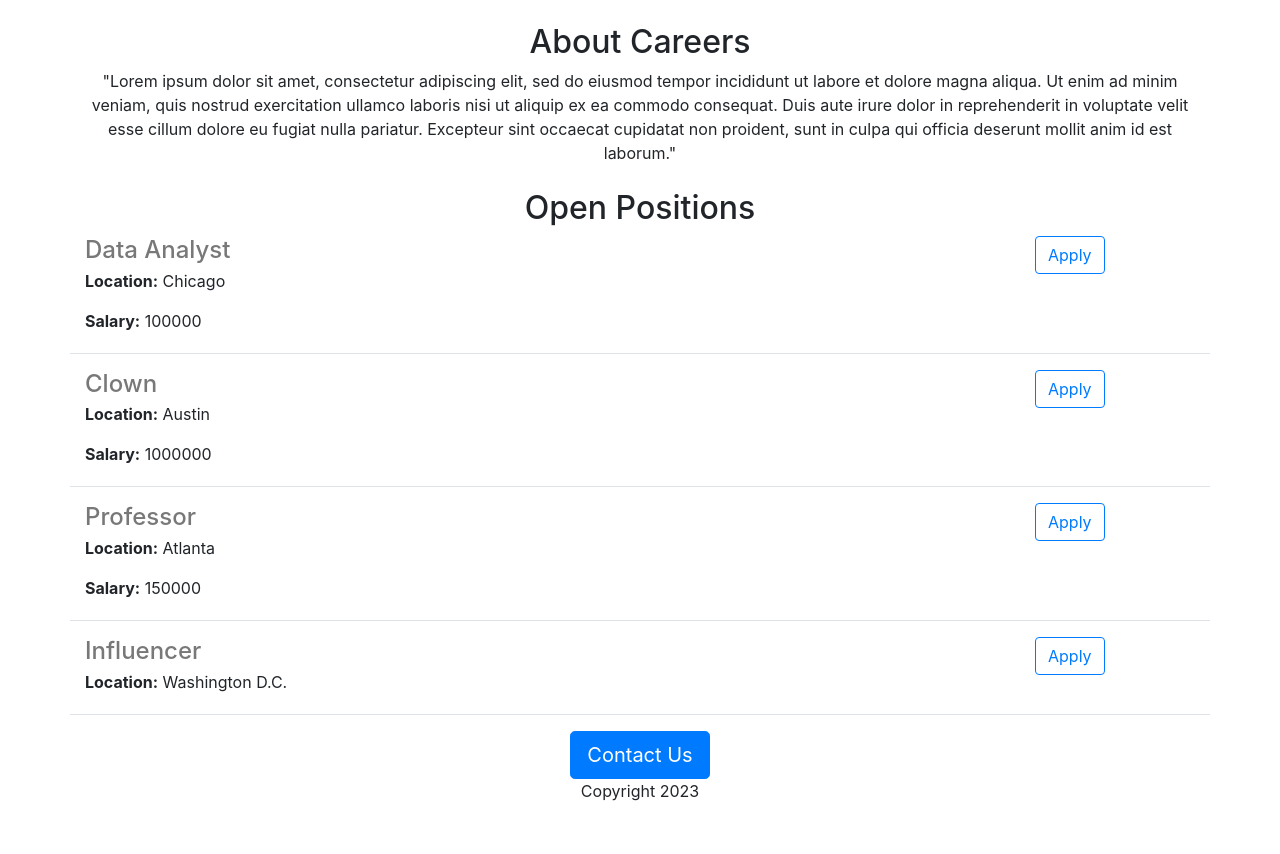
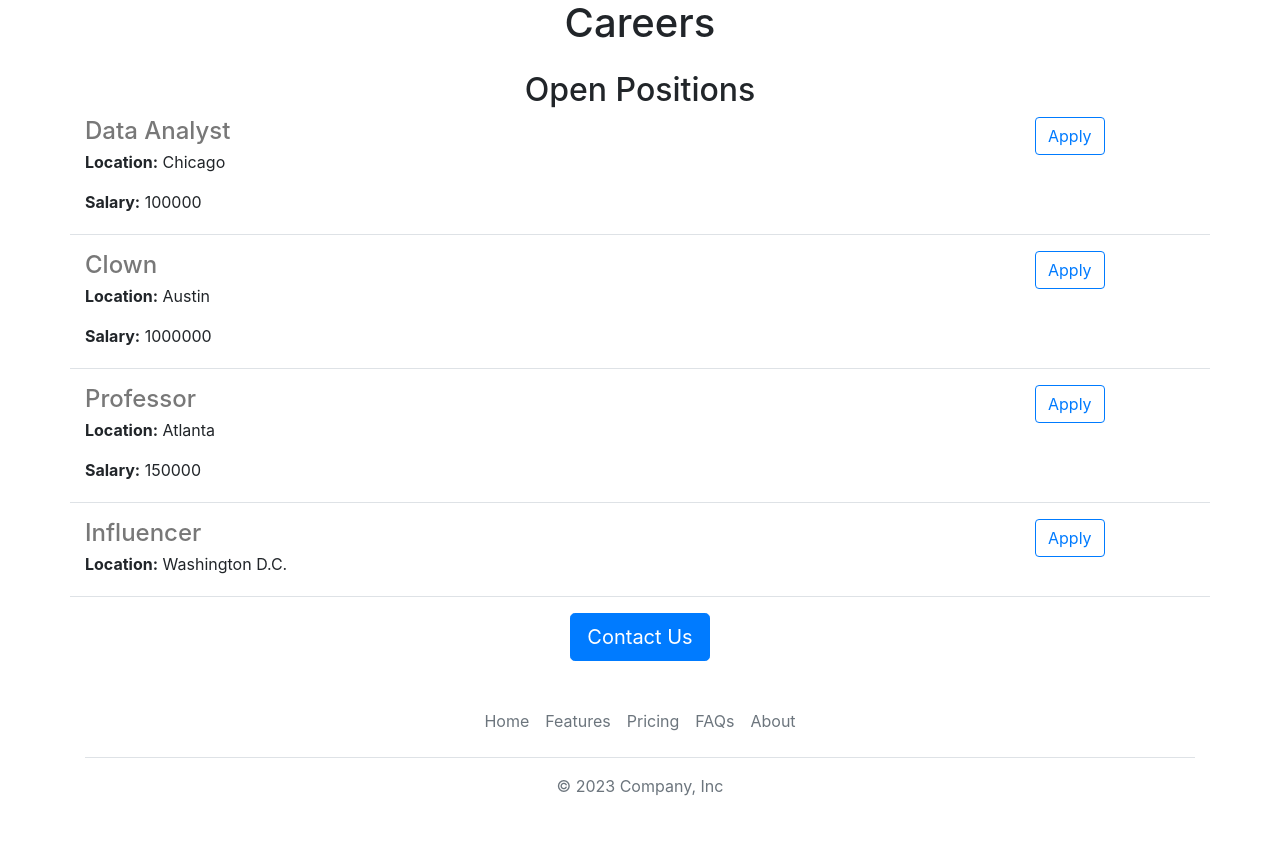
Before and after one commit to nickgonzalez42/careers-website, a Flask app: page / in a window 1280 px wide. Shown: the part 441-1295 px from the top of the page. Before the commit the page ends 1242 px from the top, so only its background shows below. Run offline with Flask 2, Linux system fonts and the light colour scheme.

Commit message:
functional implements

```diff
--- /dev/null
+++ b/templates/footer.html
@@ -0,0 +1,12 @@
+<div class="container">
+  <footer class="py-3 my-4">
+    <ul class="nav justify-content-center border-bottom pb-3 mb-3">
+      <li class="nav-item"><a href="#" class="nav-link px-2 text-muted">Home</a></li>
+      <li class="nav-item"><a href="#" class="nav-link px-2 text-muted">Features</a></li>
+      <li class="nav-item"><a href="#" class="nav-link px-2 text-muted">Pricing</a></li>
+      <li class="nav-item"><a href="#" class="nav-link px-2 text-muted">FAQs</a></li>
+      <li class="nav-item"><a href="#" class="nav-link px-2 text-muted">About</a></li>
+    </ul>
+    <p class="text-center text-muted">&copy; 2023 Company, Inc</p>
+  </footer>
+</div>
--- a/templates/home.html
+++ b/templates/home.html
@@ -12,11 +12,10 @@
     </style>
   </head>
   <body>
+    {% include 'nav.html' %}
+    <img id="banner" class="rounded mx-auto d-block" src="https://careers-website.nicholasgonza18.repl.co/static/banner.jpg">
     <div class="container">
       <h1 class="text-center mt-4 mb-2">Careers</h1>
-      <img id="banner" class="rounded mx-auto d-block" src="https://careers-website.nicholasgonza18.repl.co/static/banner.jpg">
-      <h2 class="text-center mt-4 mb-2">About Careers</h2>
-      <p class="text-center">"Lorem ipsum dolor sit amet, consectetur adipiscing elit, sed do eiusmod tempor incididunt ut labore et dolore magna aliqua. Ut enim ad minim veniam, quis nostrud exercitation ullamco laboris nisi ut aliquip ex ea commodo consequat. Duis aute irure dolor in reprehenderit in voluptate velit esse cillum dolore eu fugiat nulla pariatur. Excepteur sint occaecat cupidatat non proident, sunt in culpa qui officia deserunt mollit anim id est laborum."</p>
       <h2 class="text-center mt-4 mb-2">Open Positions</h2>
       <div>
         {% for job in jobs %}
@@ -25,8 +24,8 @@
       </div>
       <div class="text-center">
         <button class="btn btn-primary btn-lg">Contact Us</button>
-        <p>Copyright 2023</p>
       </div>
     </div>
+    {% include 'footer.html' %}
   </body>
 </html>
--- /dev/null
+++ b/templates/nav.html
@@ -0,0 +1,9 @@
+<nav class="navbar shadow-sm fixed-top bg-white">
+  <div class="container-fluid">
+    <a class="navbar-brand" href="#">
+      <img src="/static/bootstrap-logo.svg" alt="" width="30" height="24" class="d-inline-block align-text-top">
+      Website
+    </a>
+  </div>
+</nav>
+<div style="height:56px"></div>
```
Also changed, not shown: static/bootstrap-logo.svg (added).
